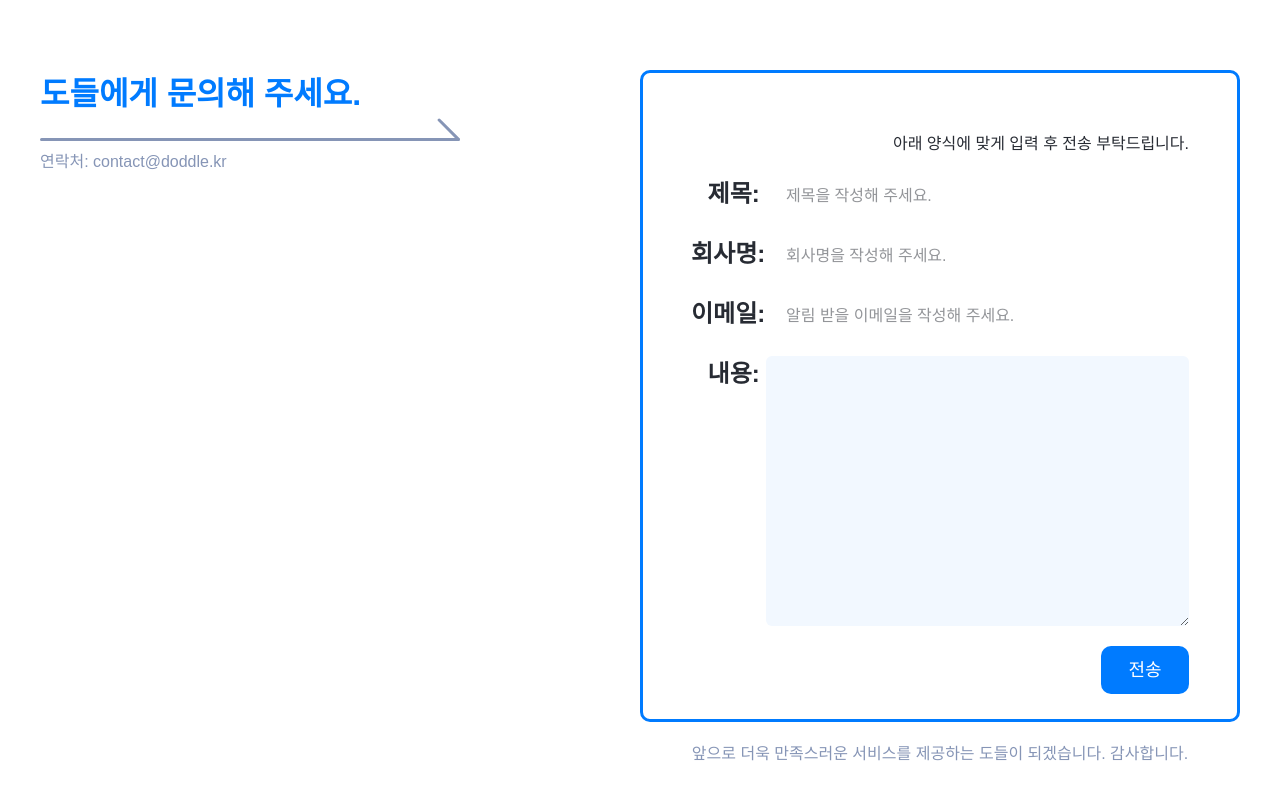
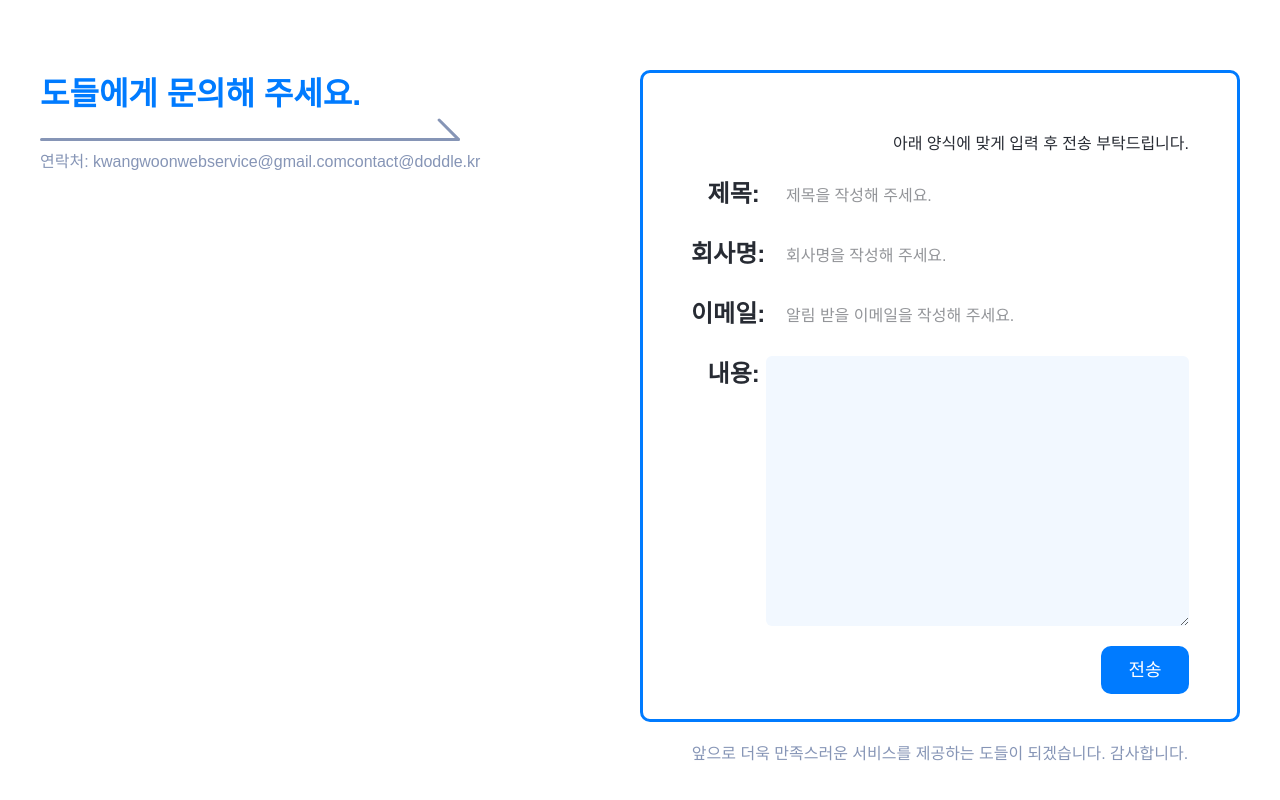
Before and after one commit to easy-cloud-Knet/KWS_FE, a React (Vite) app: page / in a window 1280 px wide. Shown: the part 5562-6362 px from the top of the page. Built offline with nearby package versions, Linux system fonts and the light colour scheme; a web font is replaced by a local one.

Commit message:
fix: 도들 연락처 변경

```diff
--- a/src/pages/Landing.tsx
+++ b/src/pages/Landing.tsx
@@ -207,7 +207,7 @@ const Landing = () => {
           </h1>
           <img src={horizontalArrow} alt="" />
           <p className="mt-[8px] text-(--Text1) text-[16px] font-normal">
-            연락처: contact@doddle.kr
+            연락처: kwangwoonwebservice@gmail.comcontact@doddle.kr
           </p>
         </div>
         <div>
```
